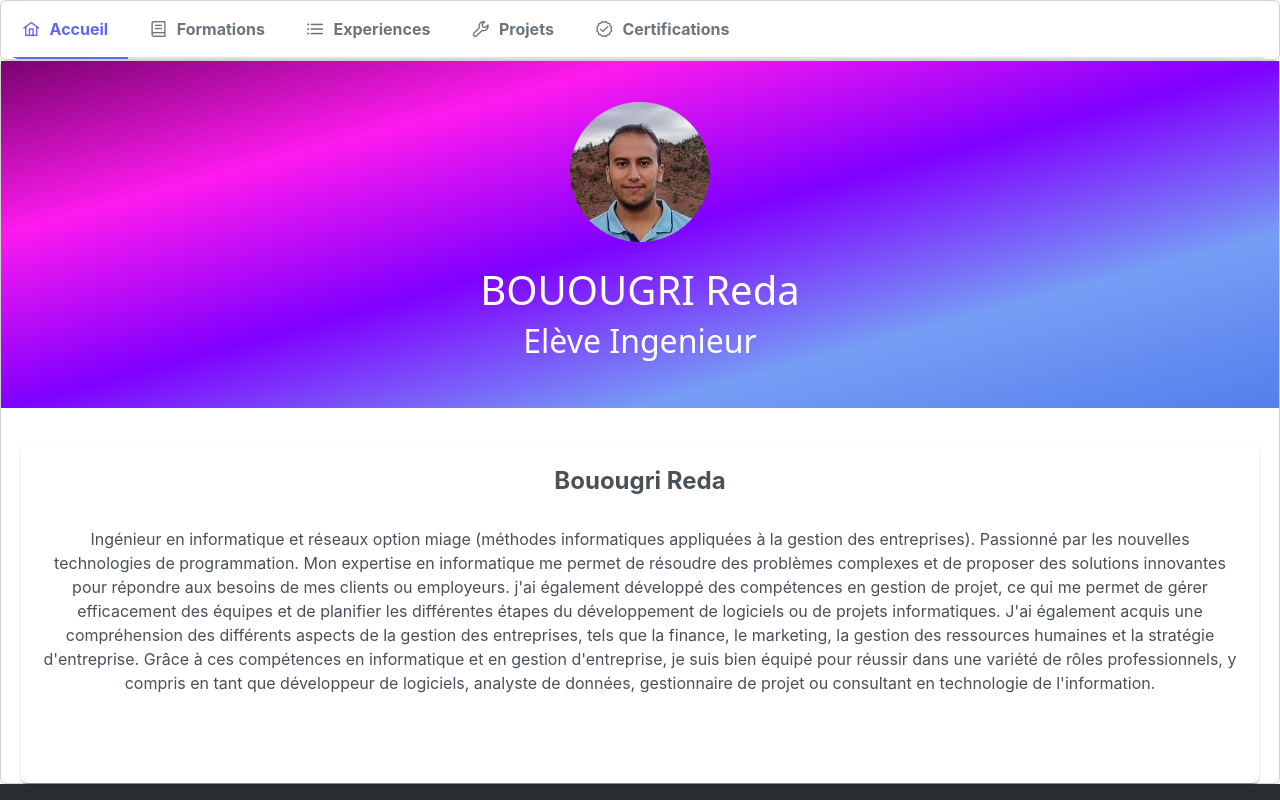
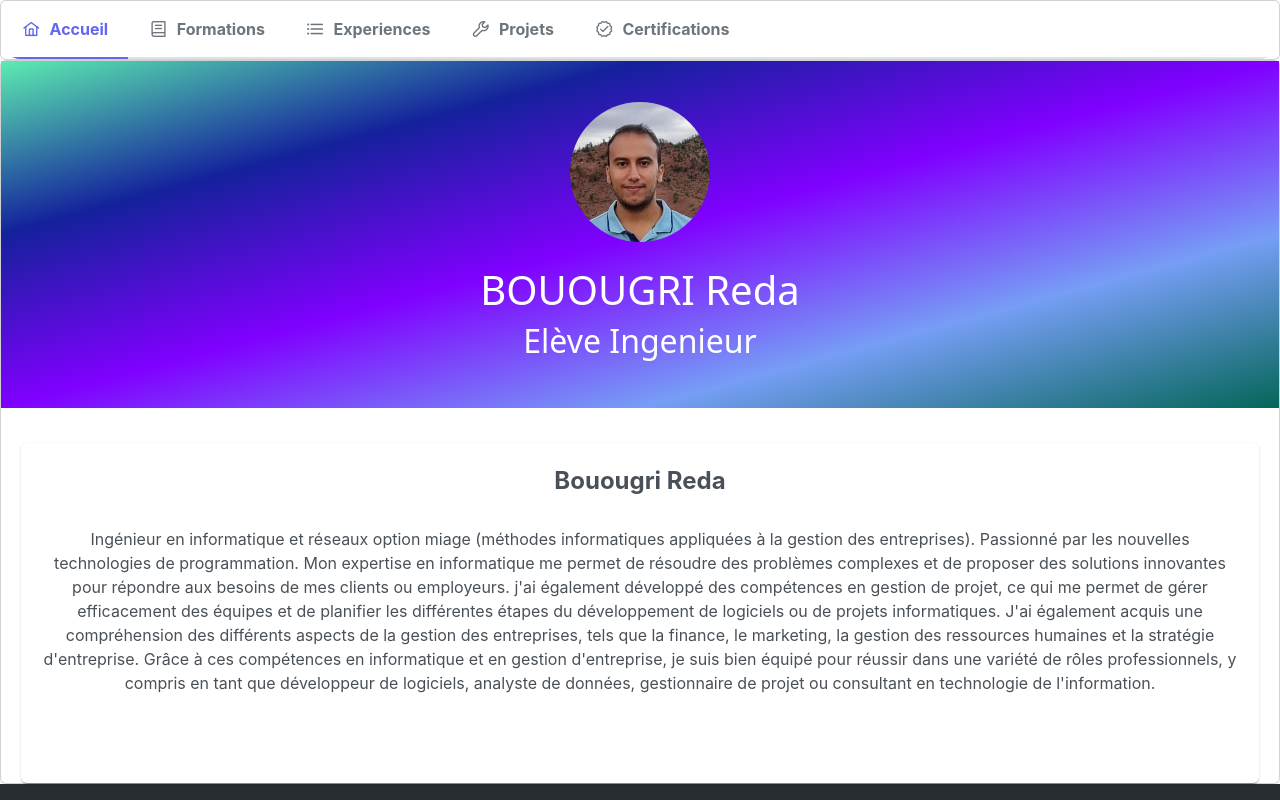
Before and after one commit to RedaBouougri/portfolio, a React (Create React App) app: page / in a window 1280 px wide. Shown: the top 800 px of the page. Built offline with nearby package versions, Linux system fonts and the light colour scheme.

Commit message:
Update App.css

```diff
--- a/src/App.css
+++ b/src/App.css
@@ -82,7 +82,7 @@
 }
 
 .header {
-  background-image: linear-gradient(to bottom right,#7a036e,#fd1aee,#8000ff,#769ef5,#557eed);
+  background-image: linear-gradient(to bottom right,#5cecb0,#14219c,#8000ff,#769ef5,#046659);
   color: #fff;
   padding: 40px;
   text-align: center;
```
